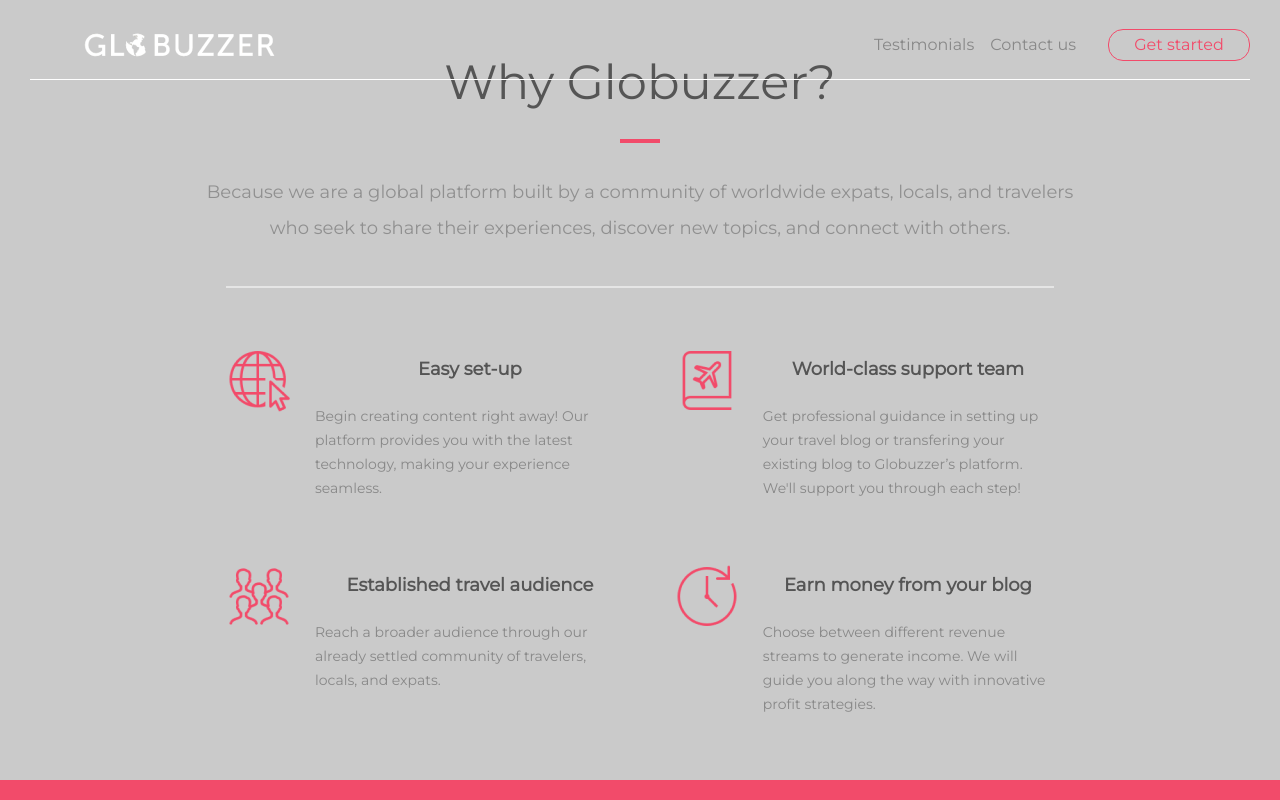
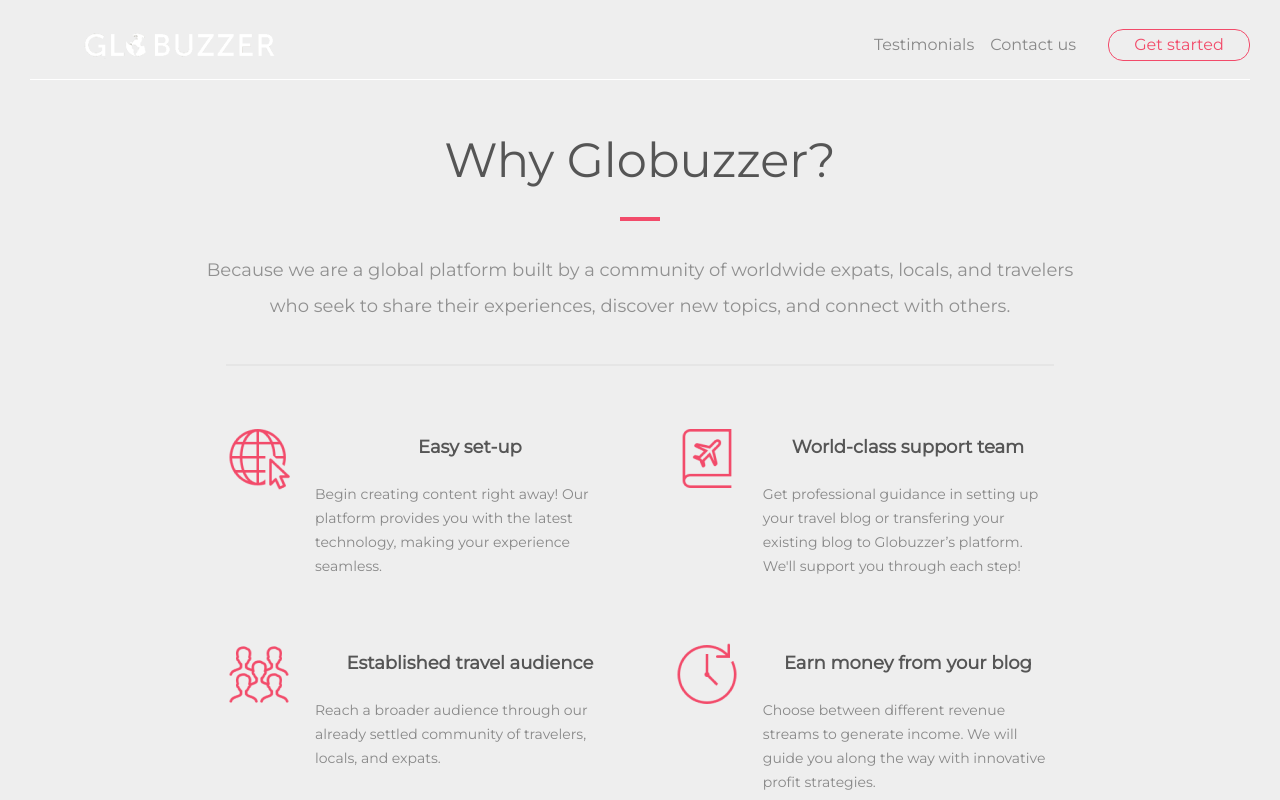
Before and after one commit to tarcea/why-globuzzer, a React (Create React App) app: page / in a window 1280 px wide. Shown: the top 800 px of the page. Built offline with nearby package versions, Linux system fonts and the light colour scheme.

Commit message:
navbar 78px height for desktop view

```diff
--- a/src/components/Navbar/Navbar.css
+++ b/src/components/Navbar/Navbar.css
@@ -1,7 +1,7 @@
 
 /*GENERAL*/
 body {
-  background: #CACACA;
+  background: #EEEEEE;
 }
 .navbar-container {
   position: fixed;
--- a/src/components/WhyGlobuzzer/WhyGlobuzzer.js
+++ b/src/components/WhyGlobuzzer/WhyGlobuzzer.js
@@ -7,7 +7,7 @@
 const WhyGlobuzzer = () => {
   return (
     <div>
-      <header className="main-container">
+      <header className="main-container" style={{marginTop: "128px"}}>
         <div className="title">
           <Header text="Why Globuzzer?" />
         </div>
```
